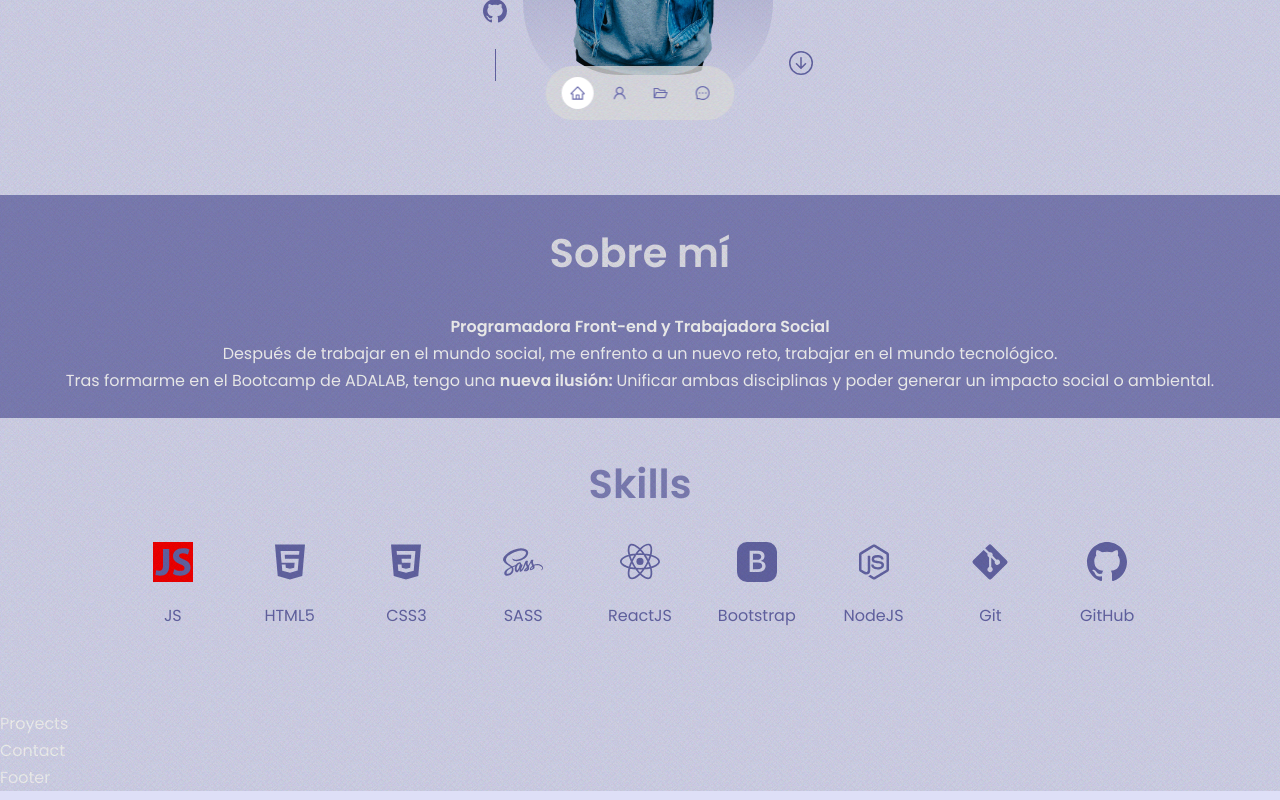
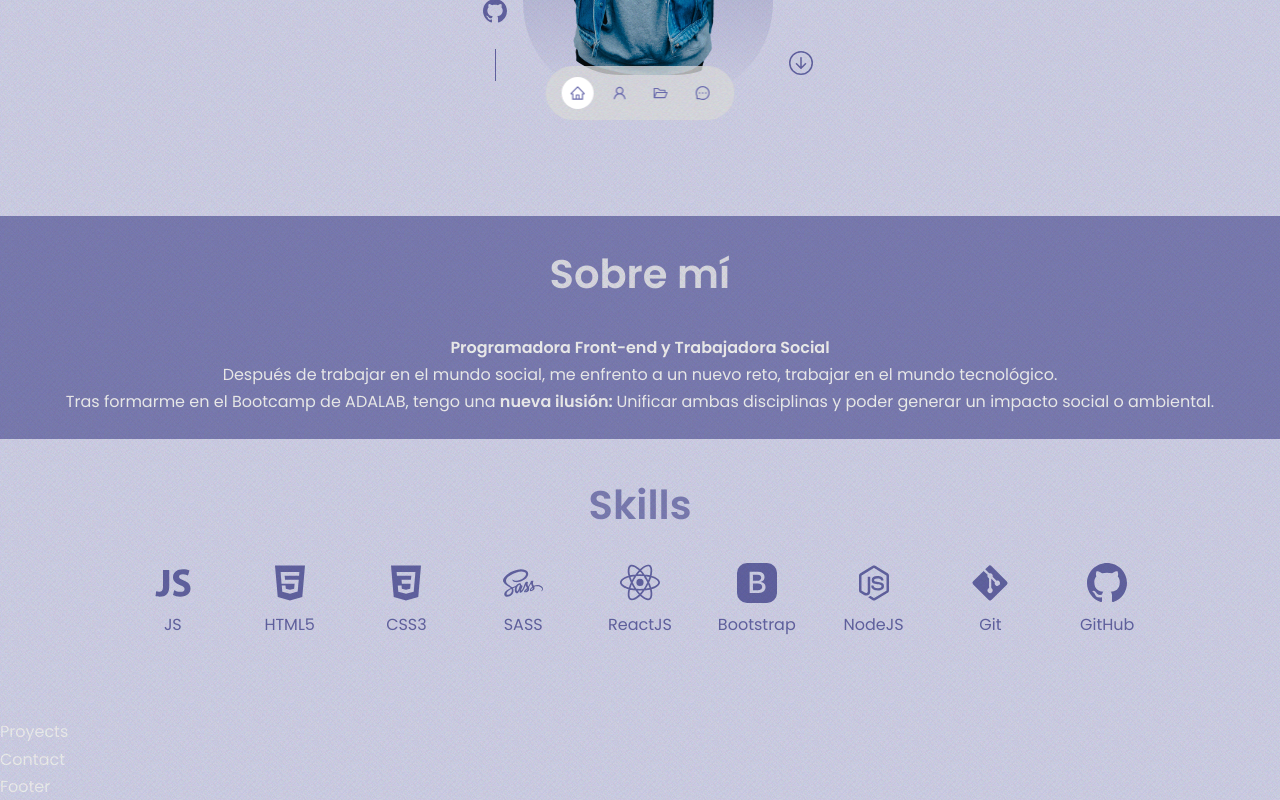
Before and after one commit to veroisla/Portfolio, a React (Create React App) app: page / in a window 1280 px wide. Shown: the part 648-1448 px from the top of the page. Built offline with nearby package versions, Linux system fonts and the light colour scheme.

Commit message:
change height box icons

```diff
--- a/src/components/Skills.js
+++ b/src/components/Skills.js
@@ -18,42 +18,60 @@ const Skills = () => {
       <h2 className="skills__title">Skills</h2>
       <div className="skills__iconsSection">
         <div className="skills__icon">
-          <div>
-            <IoLogoJavascript className="skills__icon1" />
+          <div className="skills__iconHeight">
+            <IoLogoJavascript />
           </div>
           <p className="skills__name">JS</p>
         </div>
+
+        {/* prueba */}
         <div className="skills__icon">
+          <div className="skills__iconHeight">
             <IoLogoHtml5 />
+          </div>
           <p className="skills__name">HTML5</p>
         </div>
         <div className="skills__icon">
+          <div className="skills__iconHeight">
             <IoLogoCss3 />
+          </div>
           <p className="skills__name">CSS3</p>
         </div>
         <div className="skills__icon">
+          <div className="skills__iconHeight">
             <IoLogoSass />
+          </div>
           <p className="skills__name">SASS</p>
         </div>
         <div className="skills__icon">
+          <div className="skills__iconHeight">
             <GrReactjs />
+          </div>
           <p className="skills__name">ReactJS</p>
         </div>
 
         <div className="skills__icon">
+          <div className="skills__iconHeight">
             <BsFillBootstrapFill />
+          </div>
           <p className="skills__name">Bootstrap</p>
         </div>
         <div className="skills__icon">
+          <div className="skills__iconHeight">
             <IoLogoNodejs />
+          </div>
           <p className="skills__name">NodeJS</p>
         </div>
         <div className="skills__icon">
+          <div className="skills__iconHeight">
             <FaGitAlt />
+          </div>
           <p className="skills__name">Git</p>
         </div>
         <div className="skills__icon">
+          <div className="skills__iconHeight">
             <BsGithub />
+          </div>
           <p className="skills__name">GitHub</p>
         </div>
       </div>
--- a/src/styles/Components/Header.scss
+++ b/src/styles/Components/Header.scss
@@ -11,7 +11,7 @@
     display: flex;
     flex-direction: column;
     text-align: center;
-    height: 100%;
+    height: 100vh;
     position: relative;
 
  //TEXT
--- a/src/styles/Components/Skills.scss
+++ b/src/styles/Components/Skills.scss
@@ -16,7 +16,7 @@
 
      }
 
-     &__iconsSection {
+     &__iconsSection { //SECCIÓN ICONOS Y TEXTO
         display: flex;
         flex-direction: row;
         flex-wrap: wrap;
@@ -26,7 +26,7 @@
         margin-right: 1.3rem;
      }
 
-     &__icon {
+     &__icon {    //ICONO
         text-align: center;
         justify-content: center;
         font-size: 2.5rem;
@@ -40,12 +40,12 @@
         }
 
      }
-     &__name {
+
+      &__iconHeight {  //ALTURA CAJA ICONO
+        height: 3.5rem;
+     }
+
+     &__name {   //NOMBRE ICONO
          font-size: 1rem;
      }
-     &__icon1 {
-         background-color: red;
-
      }
-
-     }
```
Lines whose indentation alone changed are shown as unchanged.
